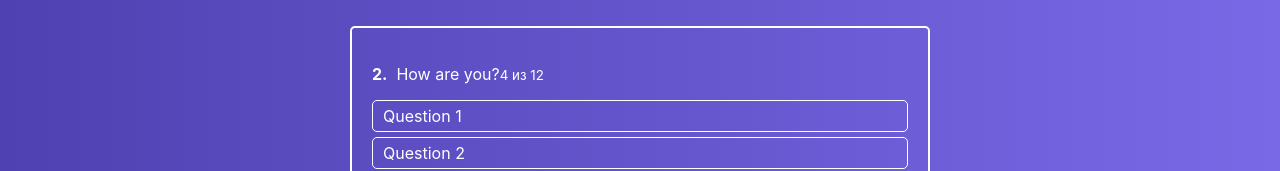
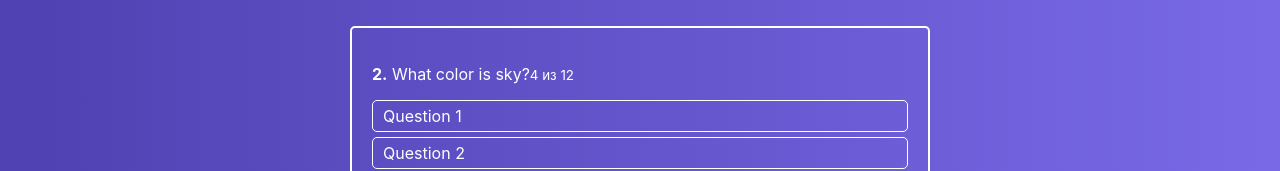
Before and after one commit to AndreewMelnik/My-projects, a React (Create React App) app in the folder 8) React newApp/: page / in a window 1280 px wide. Shown: the part 156-327 px from the top of the page. Built offline with nearby package versions, Linux system fonts and the light colour scheme.

Commit message:
Навесили обработчики событий на клик

```diff
--- a/8) React newApp/src/Components/ActiveQuiz/ActiveQuiz.js
+++ b/8) React newApp/src/Components/ActiveQuiz/ActiveQuiz.js
@@ -7,13 +7,14 @@ const ActiveQuiz = props => (
    <p>
        <span>
            <strong>2.</strong>&nbsp;
-           How are you?
+           {props.question}
        </span>
 
        <small>4 из 12</small>
    </p>
    <AnswersList
      answers={props.answers}
+     onAnswerClick={props.onAnswerClick}
    />
   </div>
 
--- a/8) React newApp/src/Components/AnswerItem/AnswerItem.js
+++ b/8) React newApp/src/Components/AnswerItem/AnswerItem.js
@@ -4,6 +4,7 @@ const AnswerItem = props => {
   return (
     <li
       className='AnswerItem'
+      onClick={() => props.onAnswerClick(props.answer.Id)}
     >
       { props.answer.text }
     </li>
--- a/8) React newApp/src/Components/AnswersList/AnswersList.js
+++ b/8) React newApp/src/Components/AnswersList/AnswersList.js
@@ -9,6 +9,7 @@ const AnswersList = props => (
         <AnswerItem
           key={index}
           answer={answer}
+          onAnswerClick={props.onAnswerClick}
         />
     )
   }) }
--- a/8) React newApp/src/Containers/Quiz/Quiz.js
+++ b/8) React newApp/src/Containers/Quiz/Quiz.js
@@ -6,14 +6,20 @@ class Quiz extends Component {
     state = {
         quiz: [
             {
+                question: 'What color is sky?',
+                rightAnswerId: 2,
                 answers:[
-                    {text:'Question 1'},
-                    {text:'Question 2'},
-                    {text:'Question 3'},
-                    {text:'Question 4'}
+                    {text:'Question 1', id:1},
+                    {text:'Question 2', id:2},
+                    {text:'Question 3', id:3},
+                    {text:'Question 4', id:4}
                 ]
             }
         ]
+    }
+
+    onAnswerClickHandler = answerId => {
+
     }
     render() {
         return (
@@ -22,7 +28,10 @@ class Quiz extends Component {
                   <h1>Quiz</h1>
 
                     <ActiveQuiz
-                      answers={this.state.quiz[0].answers}/>
+                      answers={this.state.quiz[0].answers}
+                      question={this.state.quiz[0].question}
+                      onAnswerClick={this.onAnswerClickHandler}
+                      />
                 </div>
             </div>
         )
```
